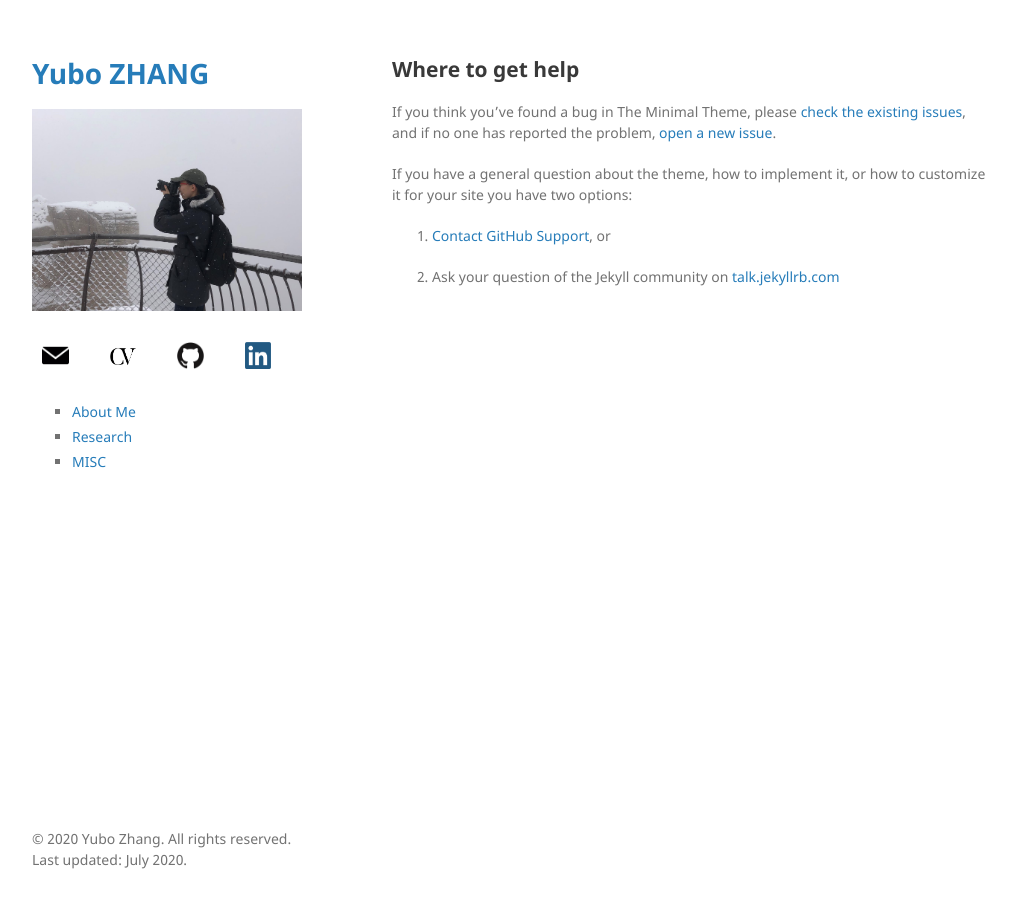
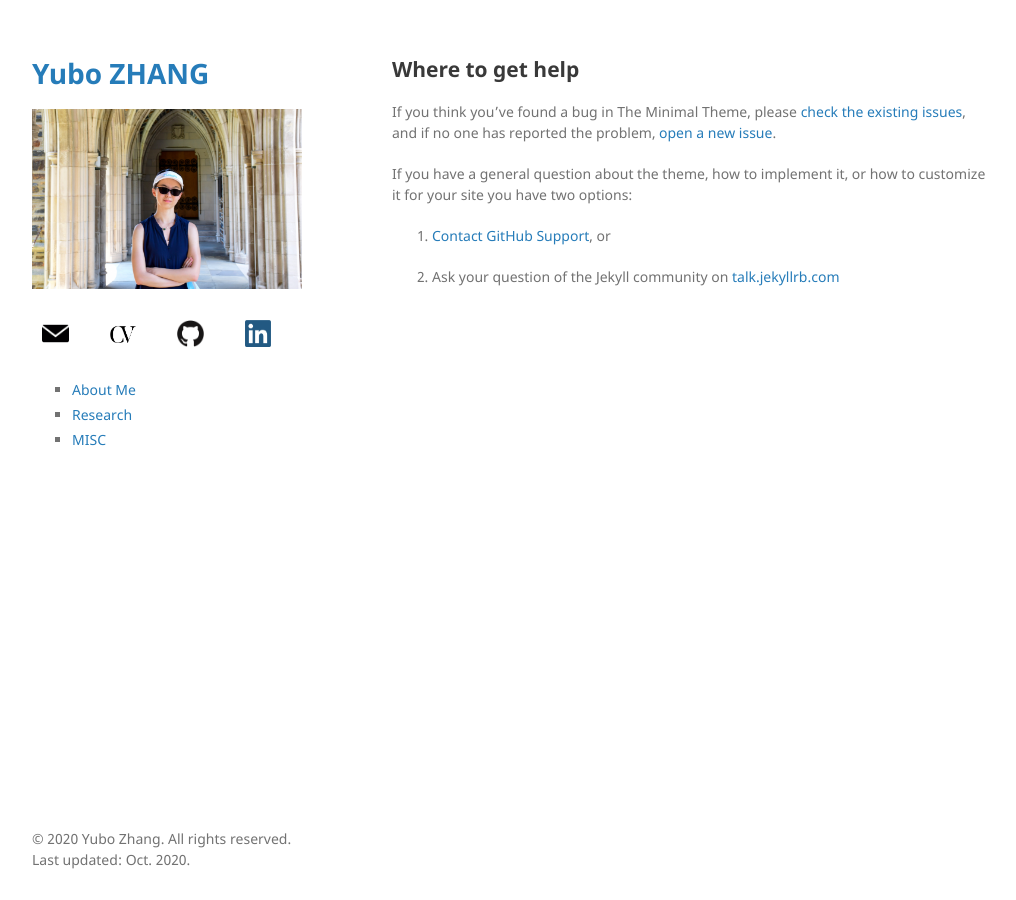
Before and after one commit to zhangybzbo/zhangybzbo.github.io, a Jekyll site: the page built from docs/SUPPORT.md, in a window 1280 px wide. Shown: the whole page, without its empty margins (128-1144 px from the left). Built offline with Jekyll 4.4.1, drawn with Linux system fonts in a browser that asks for light colours; our own code applies the rules of GitHub Pages for plain Markdown files.

Commit message:
Oct update

```diff
--- a/_config.yml
+++ b/_config.yml
@@ -1,6 +1,6 @@
 title: Yubo ZHANG
 description: My Homepage
-logo: /assets/img/IMG_8870.jpeg
+logo: /assets/img/2020.jpg
 show_downloads: true
 google_analytics: UA-159956752-1
 theme: jekyll-theme-minimal
--- a/_layouts/default.html
+++ b/_layouts/default.html
@@ -37,7 +37,7 @@
           <table frame=void>
             <tr>
                <td><a href = "mailto: zhangyb@cs.unc.edu"><img src="/assets/img/email.png" /></a></td>
-               <td><a href="/assets/img/Yubo_CV_202002_v2.pdf"><img src="/assets/img/resume.png" /></a></td>
+               <td><a href="/assets/img/Yubo_CV_202010.pdf"><img src="/assets/img/resume.png" /></a></td>
                <td><a href="https://github.com/zhangybzbo"><img src="/assets/img/github.png" /></a></td>
                <td><a href="https://www.linkedin.com/in/yubo-zhang-94385516b/"><img src="/assets/img/linkdIn.png" /></a></td>
             </tr>
@@ -64,7 +64,7 @@
 
 
       <footer>
-        <p>© 2020 Yubo Zhang. All rights reserved. <br> Last updated: July 2020. </p>
+        <p>© 2020 Yubo Zhang. All rights reserved. <br> Last updated: Oct. 2020. </p>
       </footer>
     </div>
     <script src="{{ "/assets/js/scale.fix.js" | relative_url }}"></script>
--- a/misc.html
+++ b/misc.html
@@ -26,7 +26,7 @@
         <h1><a href="/">Yubo ZHANG</a></h1>
 
 
-          <img src="/assets/img/IMG_8870.jpeg" alt="Logo" />
+          <img src="/assets/img/2020.jpg" alt="Logo" />
 
 
         <br>
@@ -37,7 +37,7 @@
           <table frame=void>
             <tr>
                <td><a href = "mailto: zhangyb@cs.unc.edu"><img src="/assets/img/email.png" /></a></td>
-               <td><a href="/assets/img/Yubo_CV_202002_v2.pdf"><img src="/assets/img/resume.png" /></a></td>
+               <td><a href="/assets/img/Yubo_CV_202010.pdf"><img src="/assets/img/resume.png" /></a></td>
                <td><a href="https://github.com/zhangybzbo"><img src="/assets/img/github.png" /></a></td>
                <td><a href="https://www.linkedin.com/in/yubo-zhang-94385516b/"><img src="/assets/img/linkdIn.png" /></a></td>
             </tr>
@@ -109,7 +109,7 @@
 
 
       <footer>
-        <p>© 2020 Yubo Zhang. All rights reserved. <br> Last updated: July 2020. </p>
+        <p>© 2020 Yubo Zhang. All rights reserved. <br> Last updated: Oct. 2020. </p>
       </footer>
     </div>
     <script src="/assets/js/scale.fix.js"></script>
```
Also changed, not shown: index.md (+8 -6 lines), assets/img/2020.jpg (added), 3 other files.
